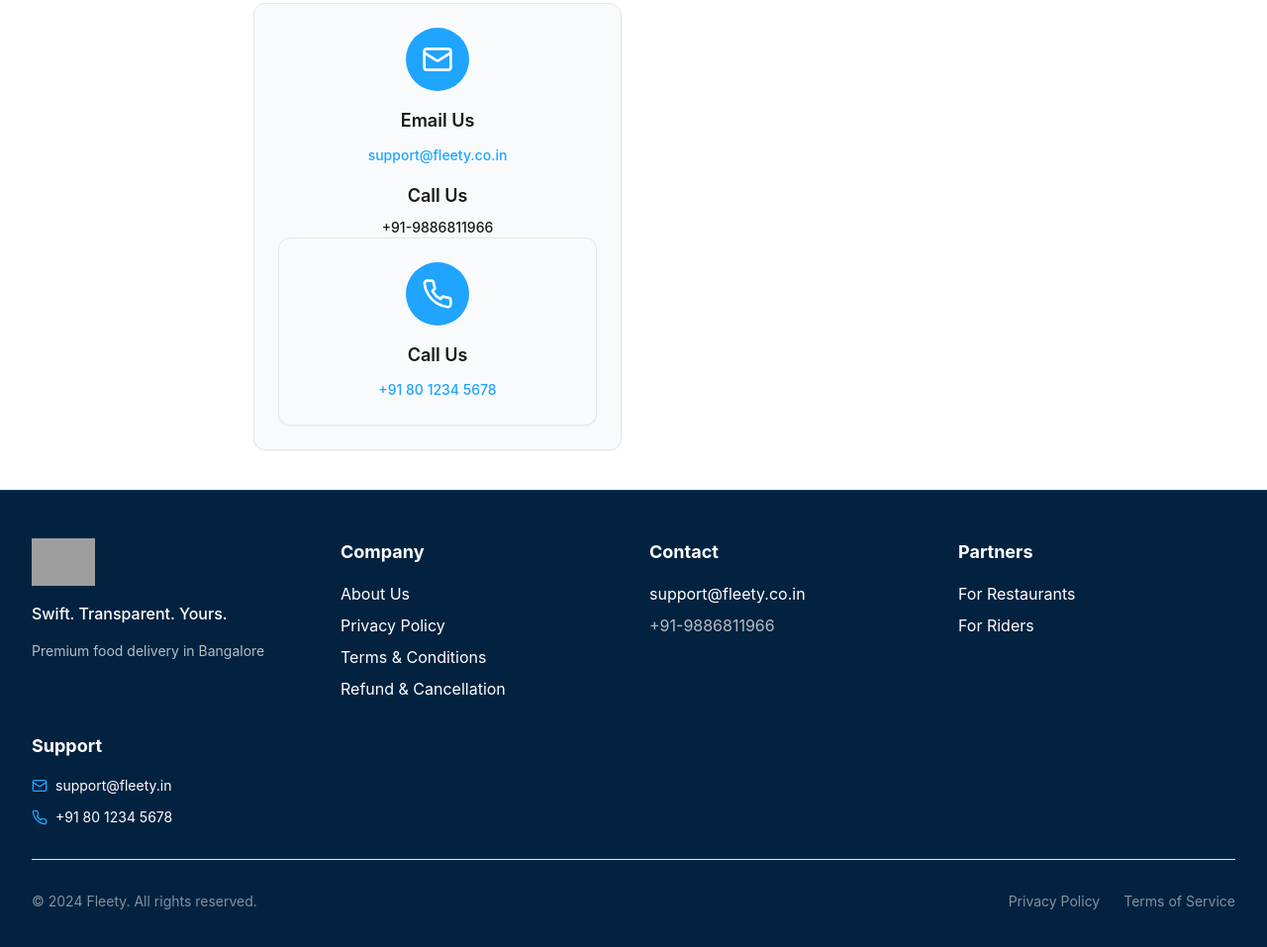
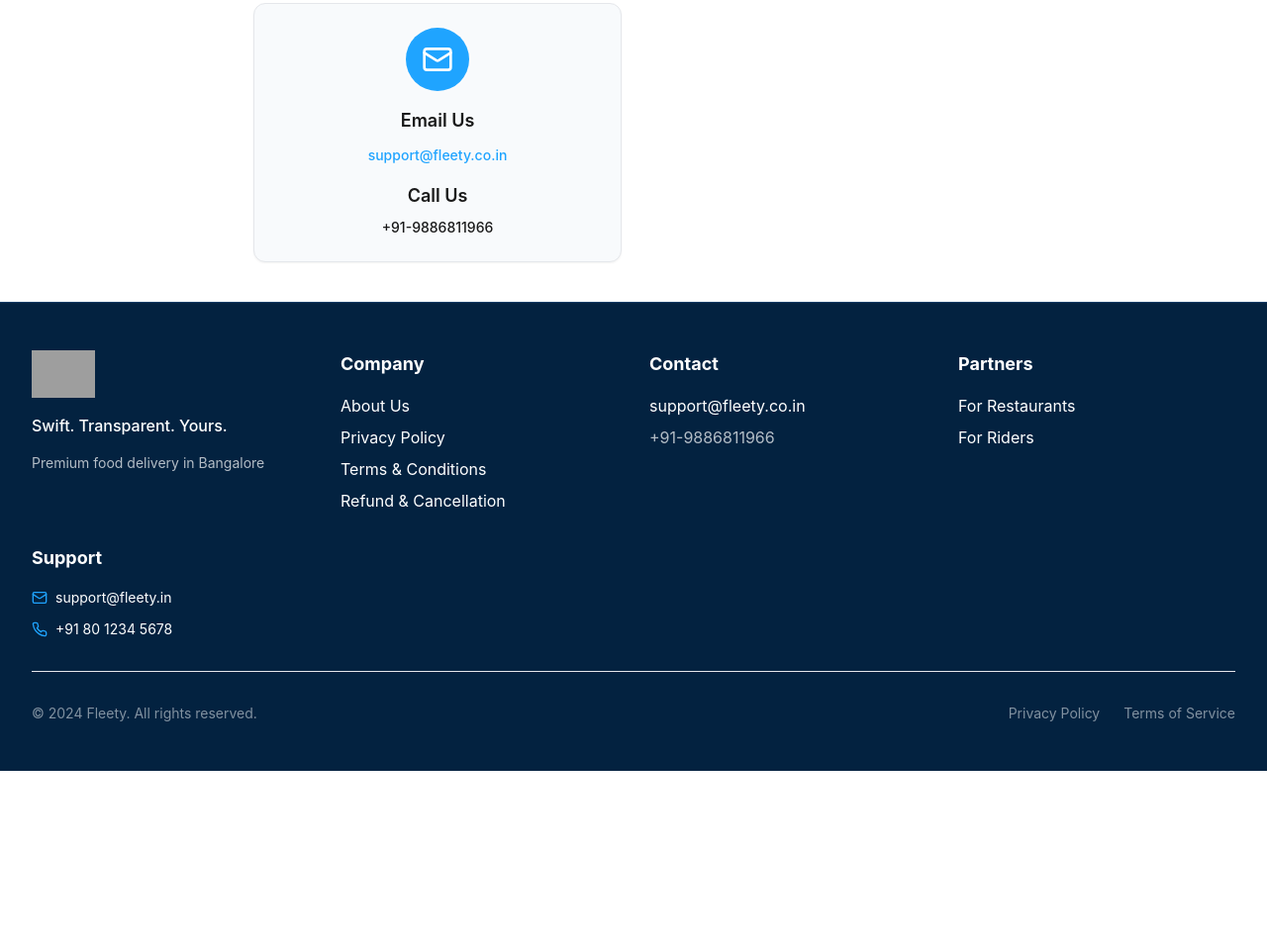
Before and after one commit to MuzPas1/fleety-website, a plain HTML site: page index.html in a window 1280 px wide. Shown: the part 2643-3600 px from the top of the page at 99% size. After the commit the page ends 3422 px from the top, so only its background shows below. Drawn offline with nearby package versions, Linux system fonts and the light colour scheme; grey boxes are pictures that could not be loaded.

Commit message:
Update index.html

```diff
--- a/index.html
+++ b/index.html
@@ -284,17 +284,7 @@
 <h3 class="text-lg font-semibold text-[#1A1A1A] mt-4 mb-2">Call Us</h3>
 <p class="text-sm text-[#1A1A1A] font-medium">
     +91-9886811966
-</p>                <div class="bg-[#F8FAFC] p-6 rounded-xl shadow-sm border border-gray-200 text-center">
-                    <div class="w-16 h-16 flex items-center justify-center mx-auto rounded-full bg-[#1FA4FF] text-white mb-4">
-                        <svg xmlns="http://www.w3.org/2000/svg" width="24" height="24" viewBox="0 0 24 24" fill="none" stroke="currentColor" stroke-width="2" stroke-linecap="round" stroke-linejoin="round" class="h-8 w-8">
-                            <path d="M22 16.92v3a2 2 0 0 1-2.18 2 19.79 19.79 0 0 1-8.63-3.07 19.5 19.5 0 0 1-6-6 19.79 19.79 0 0 1-3.07-8.67A2 2 0 0 1 4.11 2h3a2 2 0 0 1 2 1.72 12.84 12.84 0 0 0 .7 2.81 2 2 0 0 1-.45 2.11L8.09 9.91a16 16 0 0 0 6 6l1.27-1.27a2 2 0 0 1 2.11-.45 12.84 12.84 0 0 0 2.81.7A2 2 0 0 1 22 16.92z"></path>
-                        </svg>
-                    </div>
-                    <h3 class="text-lg font-semibold text-[#1A1A1A] mb-2">Call Us</h3>
-                    <a href="tel:+918012345678" class="text-sm text-[#1FA4FF] hover:text-[#59C3FF] transition-colors font-medium">+91 80 1234 5678</a>
-                </div>
-            </div>
-        </div>
+</p>
     </section>
 
     <!-- Footer -->
```
